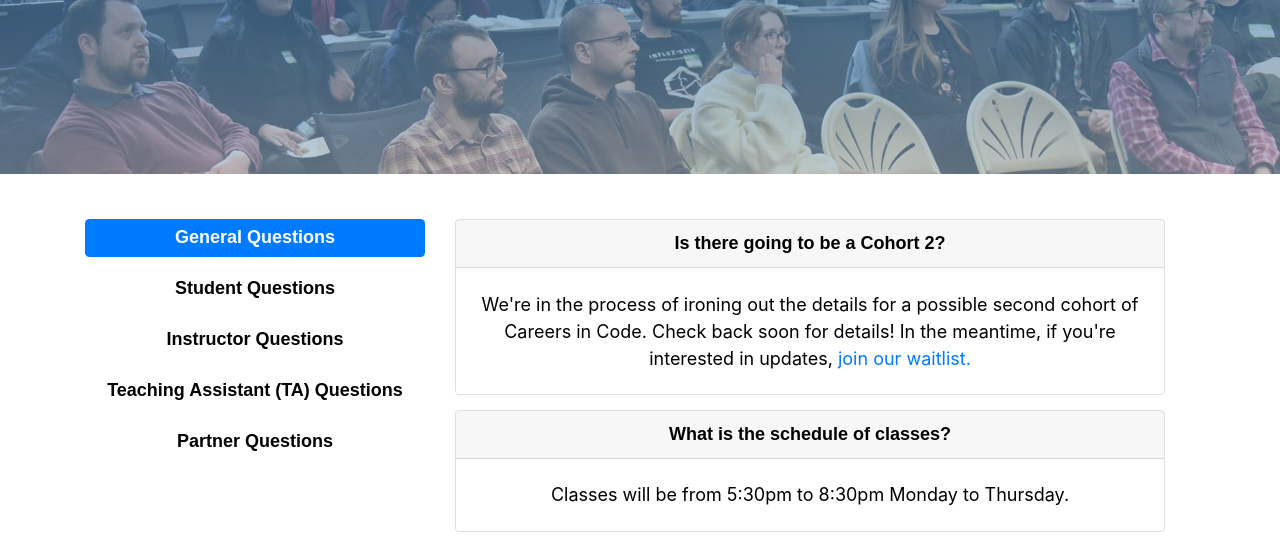
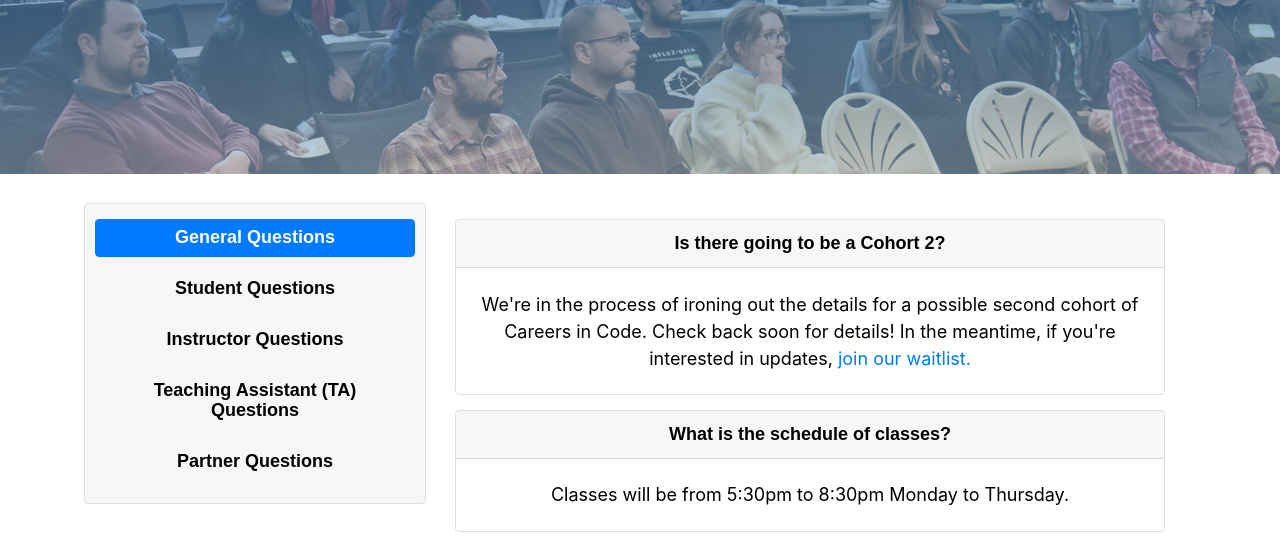
Before and after one commit to hackupstate/careersincode-website-gatsby, a Gatsby site: page /faq in a window 1280 px wide. Shown: the part 226-770 px from the top of the page. Built offline with nearby package versions, Linux system fonts and the light colour scheme; Gatsby itself is replaced by a stand-in of ours; a web font is replaced by a local one.

Commit message:
Added box and outline to nav on faq page

```diff
--- a/src/pages/faq.js
+++ b/src/pages/faq.js
@@ -42,7 +42,7 @@ const FaqPage = (props) => {
       <Container>
         <Row className={faqStyles.whiteContainer}>
           <Col md="4">
-            <Nav vertical pills className={faqStyles.listMenu}>
+            <Nav vertical pills className={classnames(faqStyles.listMenu, faqStyles.faqNav)}>
               <NavItem>
                 <NavLink
                   className={classnames(
--- a/src/pages/faq.module.css
+++ b/src/pages/faq.module.css
@@ -5,6 +5,13 @@
     justify-content: center;
     margin: 0;
   }
+}
+
+.faqNav {
+  background-color: rgba(0,0,0,.03);;
+  padding: 10px;
+  border-radius: 1%;
+  outline: 0.25px solid rgba(0,0,0,.125);
 }
 
 .whiteContainer {
```
